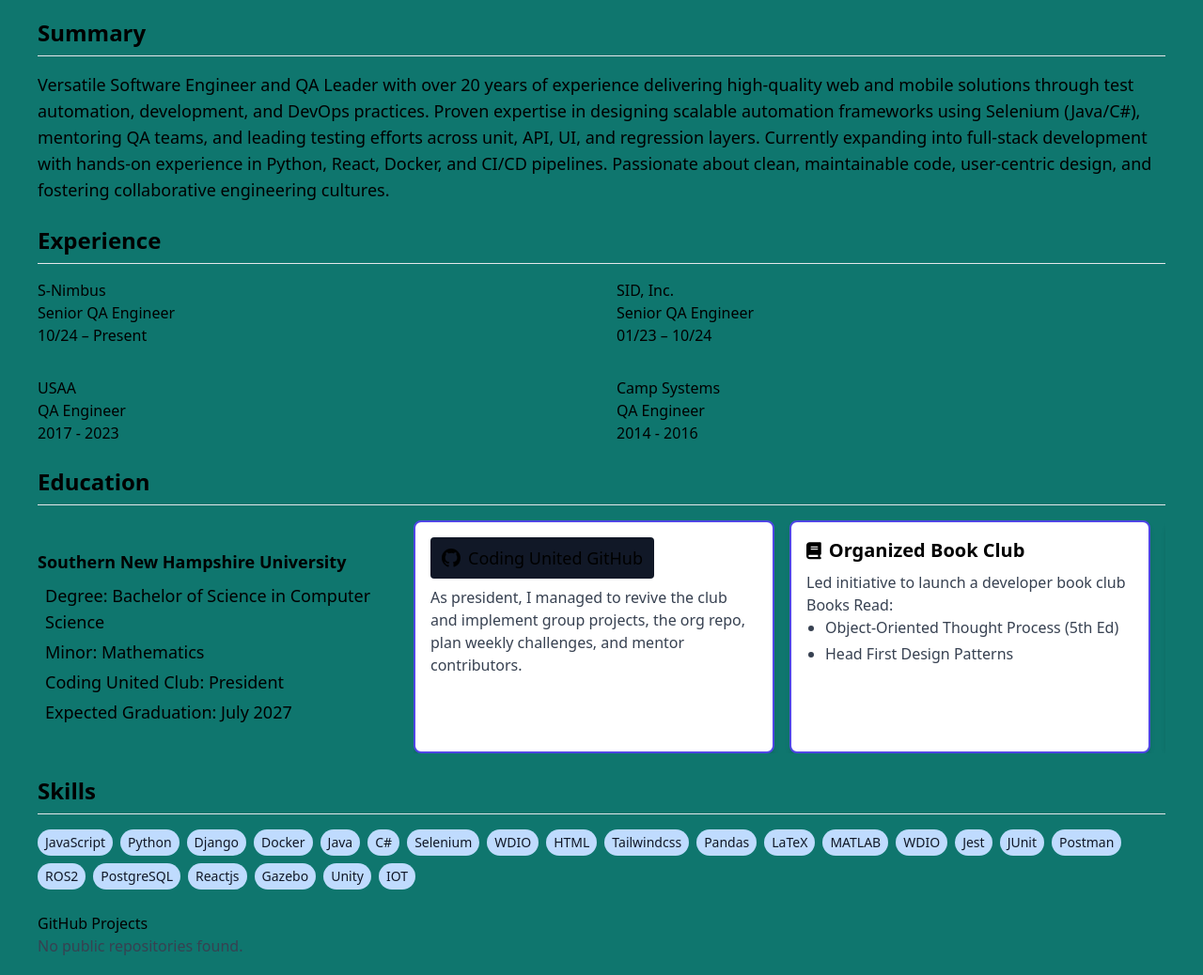
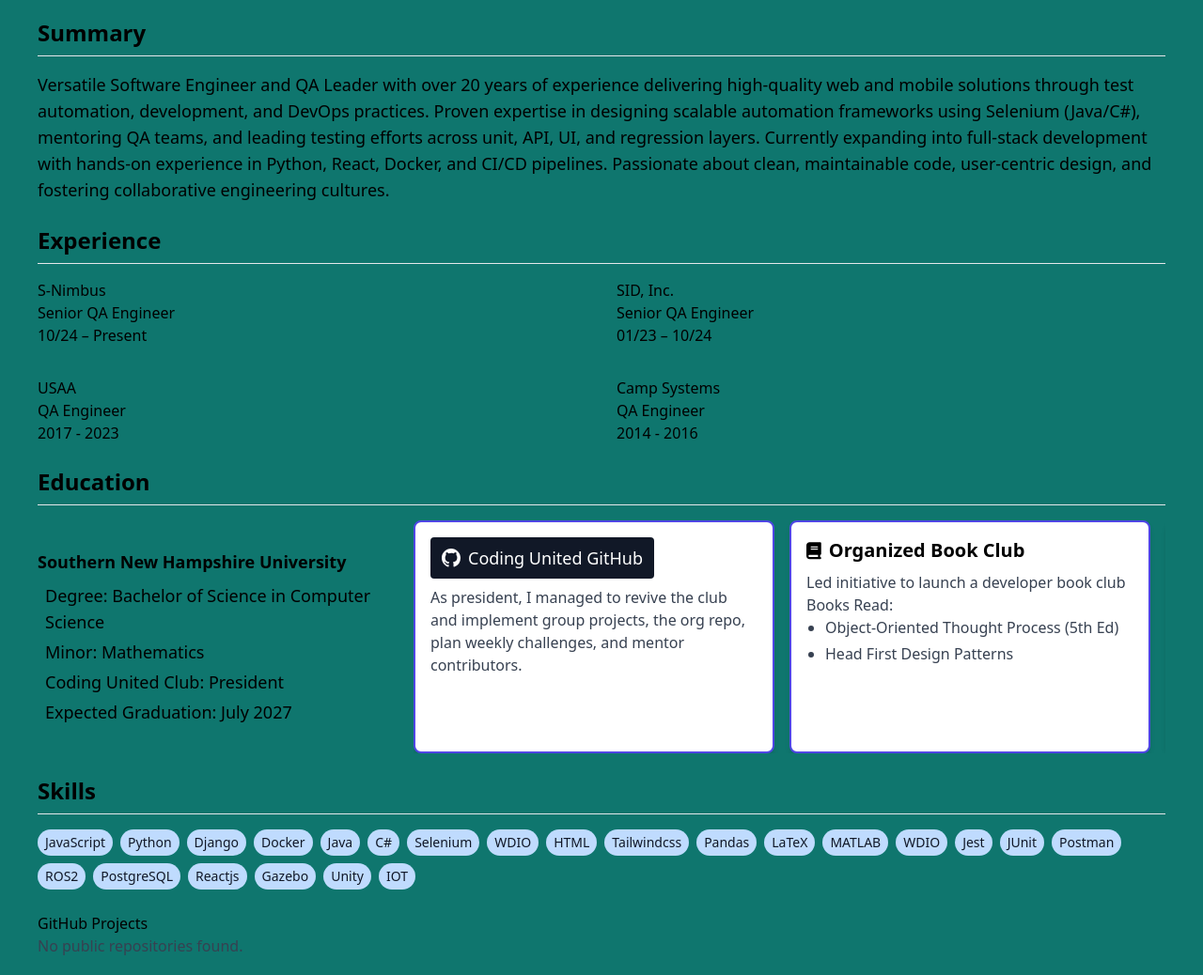
Before and after one commit to yeevon/DigitalResume, a Django app: page / in a window 1280 px wide. Shown: the part 73-1111 px from the top of the page at 94% size. Run offline with Django 5.2, Linux system fonts and the light colour scheme; data that the repository does not hold is empty; some libraries are stand-ins or nearby versions.

Commit message:
another fix

```diff
--- a/core/templates/partials/club_tiles.html
+++ b/core/templates/partials/club_tiles.html
@@ -6,7 +6,7 @@
     href="{{ tile.link }}"
     target="_blank"
     rel="noopener noreferrer"
-    class="inline-flex items-center gap-2 bg-gray-900 hover:bg-gray-800 px-3 py-2 rounded transition mb-2"
+    class="inline-flex items-center gap-2 text-white bg-gray-900 hover:bg-gray-800 px-3 py-2 rounded transition mb-2"
   >
     <svg class="w-5 h-5" viewBox="0 0 16 16" fill="currentColor" xmlns="http://www.w3.org/2000/svg" aria-hidden="true">
       <path
```
